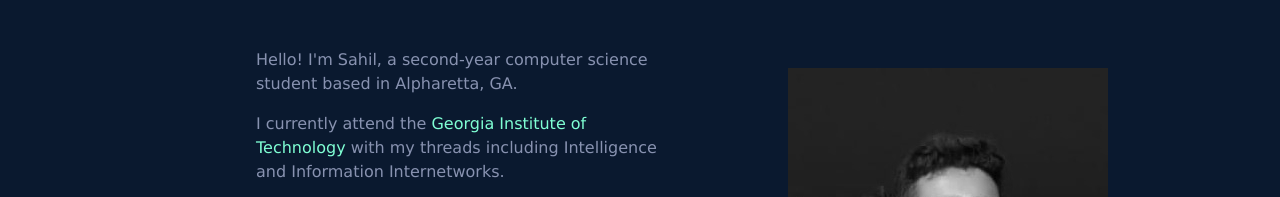
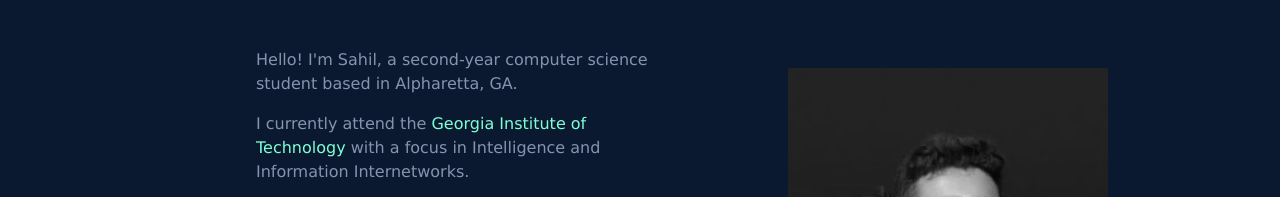
Before and after one commit to pantharex/pantharex, a plain HTML site: page index.html in a window 1280 px wide. Shown: the part 961-1158 px from the top of the page. Drawn offline with nearby package versions, Linux system fonts and the light colour scheme.

Commit message:
threads text update

```diff
--- a/index.html
+++ b/index.html
@@ -49,7 +49,7 @@
             <tr>
               <td id = "abouttableinfo">
                 <p>Hello! I'm Sahil, a second-year computer science student based in Alpharetta, GA.</p>
-                <p>I currently attend the <a href="https://www.gatech.edu/"><span class="gturl">Georgia Institute of Technology</span></a> with my threads including Intelligence and
+                <p>I currently attend the <a href="https://www.gatech.edu/"><span class="gturl">Georgia Institute of Technology</span></a> with a focus in Intelligence and
                   Information Internetworks. </p>
                 <p>I enjoy building all sorts of applications. Whether it may be a mobile or web app, I am ready to challenge myself
                   and learn new technologies. Although I do love expanding my knowledge with these projects, I would be thrilled
```
